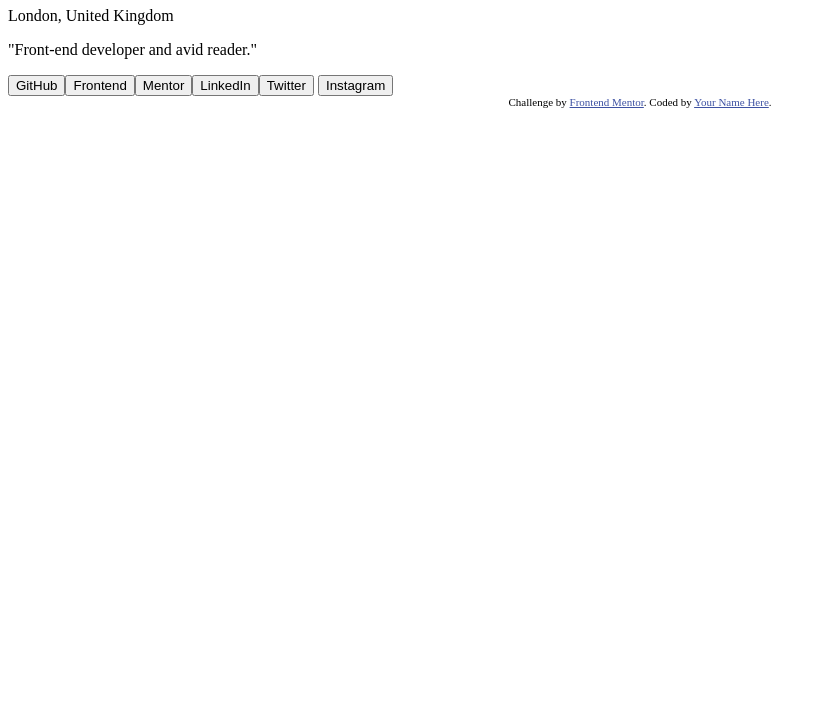
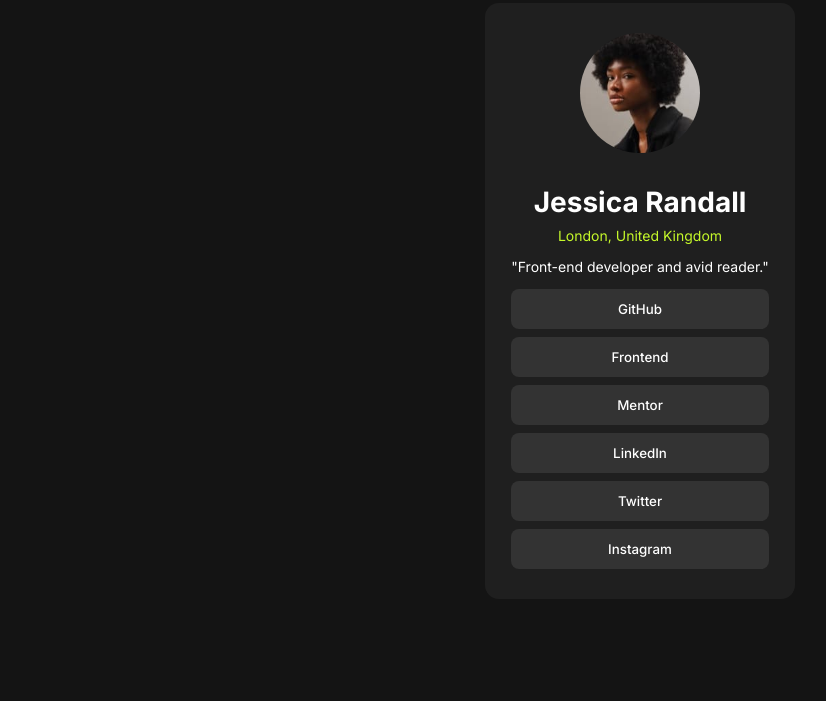
Before and after one commit to aliakhizer/fem-social-links-profile, a plain HTML site: page index.html in a window 1280 px wide. Shown: the part 99-800 px from the top of the page, without its empty margins (0-826 px from the left). Drawn offline with Linux system fonts and the light colour scheme.

Commit message:
basic styling

```diff
--- a/css/style.css
+++ b/css/style.css
@@ -10,4 +10,67 @@ body {
   font-family: "Inter", sans-serif;
   margin: 0;
   padding: 0;
+  background-color: var(--clr-accent);
+  min-height: 100vh;
+  display: flex;
+  align-items: center;
+  justify-content: center;
+  font-size: 14px;
 }
+main {
+  color: var(--clr-white);
+}
+
+img {
+  max-width: 100%;
+  display: block;
+}
+h1,
+h2,
+h3 {
+  margin: 0;
+}
+.card {
+  background-color: var(--clr-tertiary);
+  border-radius: 14px;
+  display: flex;
+  flex-direction: column;
+  align-items: center;
+  padding: 30px 26px;
+}
+.card__profile {
+  display: flex;
+  flex-direction: column;
+  align-items: center;
+}
+.card__profile-img {
+  border-radius: 100%;
+  width: 120px;
+  margin-bottom: 32px;
+}
+.card__profile-title {
+  margin-bottom: 8px;
+}
+.card__profile-subtitle {
+  color: var(--clr-primary);
+}
+.btn__group {
+  display: flex;
+  flex-direction: column;
+  gap: 8px;
+  width: 100%;
+}
+.btn {
+  padding: 12px 12px;
+  border-radius: 8px;
+  background-color: var(--clr-secondary);
+  border: 0;
+  font-family: inherit;
+  color: var(--clr-white);
+  font-weight: 500;
+  cursor: pointer;
+}
+.btn:hover {
+  background-color: var(--clr-primary);
+  color: var(--clr-secondary);
+}
--- a/index.html
+++ b/index.html
@@ -17,7 +17,7 @@
       href="https://fonts.googleapis.com/css2?family=Inter:slnt,wght@-10..0,100..900&display=swap"
       rel="stylesheet"
     />
-
+    <link rel="stylesheet" href="css/style.css" />
     <title>Frontend Mentor | Social links profile</title>
 
     <!-- Feel free to remove these styles or customise in your own stylesheet 👍 -->
@@ -35,7 +35,12 @@
     <main>
       <div class="card">
         <div class="card__profile">
-          <img src="" alt="" class="card__profile-img" />
+          <img
+            src="assets/images/avatar-jessica.jpeg"
+            alt="jessica Randall"
+            class="card__profile-img"
+
+          />
           <h1 class="card__profile-title">Jessica Randall</h1>
           <div class="card__profile-subtitle">London, United Kingdom</div>
         </div>
@@ -51,11 +56,11 @@
       </div>
     </main>
 
-    <div class="attribution">
+    <!-- <div class="attribution">
       Challenge by
       <a href="https://www.frontendmentor.io?ref=challenge" target="_blank"
         >Frontend Mentor</a
       >. Coded by <a href="#">Your Name Here</a>.
-    </div>
+    </div> -->
   </body>
 </html>
```
Also changed, not shown: 1 other file.
